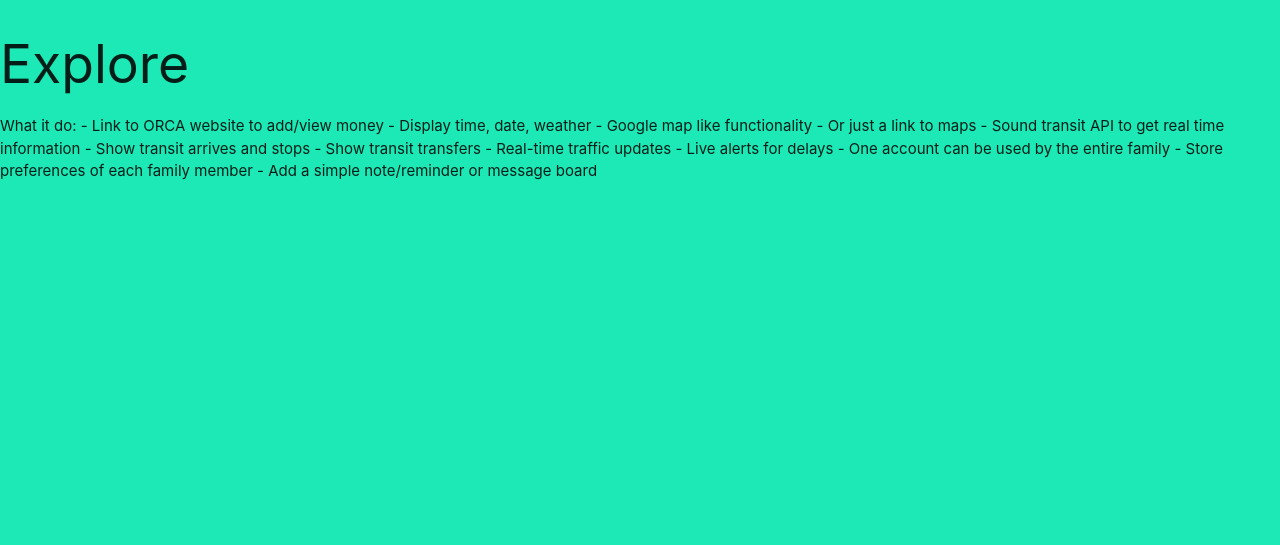
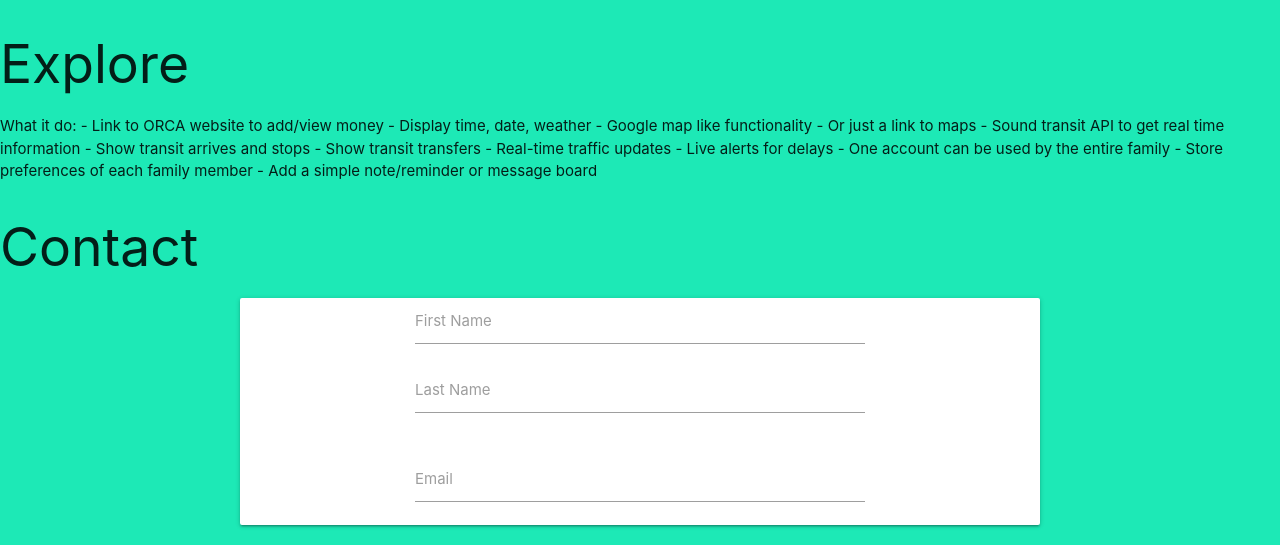
Before and after one commit to sutthirath/SoundTransitHub, a Django app: template main_app/templates/index.html in a window 1280 px wide. Shown: the part 725-1270 px from the top of the page. Before the commit the page ends 905 px from the top, so only its background shows below. Run offline with Django 3.2, Linux system fonts and the light colour scheme; the template is opened without the code that fills it, so the values that code supplies are empty.

Commit message:
signup form

```diff
--- a/main_app/templates/base.html
+++ b/main_app/templates/base.html
@@ -21,6 +21,9 @@
     <script type="text/javascript" src="https://cdnjs.cloudflare.com/ajax/libs/materialize/1.0.0/js/materialize.min.js"></script>
     <script>
         $('.dropdown-trigger').dropdown({constrainWidth: false, closeOnClick: false});
+        $(document).ready(function(){
+            $('.modal').modal();
+        });
     </script>
 </body>
 </html>
--- a/main_app/templates/index.html
+++ b/main_app/templates/index.html
@@ -11,6 +11,10 @@
     }
     .row {
         width: 450px;
+    }
+    #contact {
+        width: 800px;
+        margin: auto;
     }
 </style>
 
@@ -26,6 +30,7 @@
                 <li><a href="#">ABOUT</a></li>
                 <li><a href="#">EXPLORE</a></li>
                 <li><a href="#">CONTACT</a></li>
+                <!-- Login dropdown trigger -->
                 <li><a href="#" data-target="login" class="dropdown-trigger">LOGIN</a></li>
             </ul>
         </nav>
@@ -49,13 +54,36 @@
     </header>
 
     <h1 class="center-align">Welcome to Sound Transit Hub!</h1>
-
+<!-- Sign up form modal-trigger -->
     <div class="row">
         <div class="card-panel teal accent-3 center">
             <h2 class="white-text">Create Your Pod!</h2>
-            <button class="btn">Sign Up!</button>
+            <button class="btn modal-trigger" href="#signup">Sign Up!</button>
         </div>
     </div>
+
+<!-- Sign up form modal -->
+<div class="modal" id="signup">
+    <div class="modal-content">
+        <h4 class="center">Create Your Pod</h4>
+        <div class="input-field">
+            <input id="name" type="text">
+            <label for="name">Full Name</label>
+        </div>
+        <div class="input-field">
+            <input id="email" type="email">
+            <label for="email">Email</label>
+        </div>
+        <div class="input-field">
+            <input id="password" type="password">
+            <label for="password">Password</label>
+        </div>
+        <div class="modal-footer">
+            <a href="#!" class="modal-close waves-effect waves-green btn-flat">Submit</a>
+        </div>
+    </div>
+</div>
+
 
 <!-- About section -->
     <div>
@@ -91,6 +119,31 @@
     </p>
 </div>
 
+<!-- Contact section -->
+<div>
+    <h2>Contact</h2>
+    <div id="contact" class="card center">
+        <form>
+            <div class="row">
+                <div class="input-field">
+                    <input id="firstname" type="text">
+                    <label for="firstname">First Name</label>
+                </div>
+                <div class="input-field">
+                    <input id="lastname" type="text">
+                    <label for="lastname">Last Name</label>
+                </div>
+            </div>
+            <div class="row">
+                <div class="input-field">
+                    <input id="email2" type="email">
+                    <label for="email2">Email</label>
+                </div>
+            </div>
+        </form>
+    </div>
+</div>
+
 </body>
 
 {% endblock %}
```
